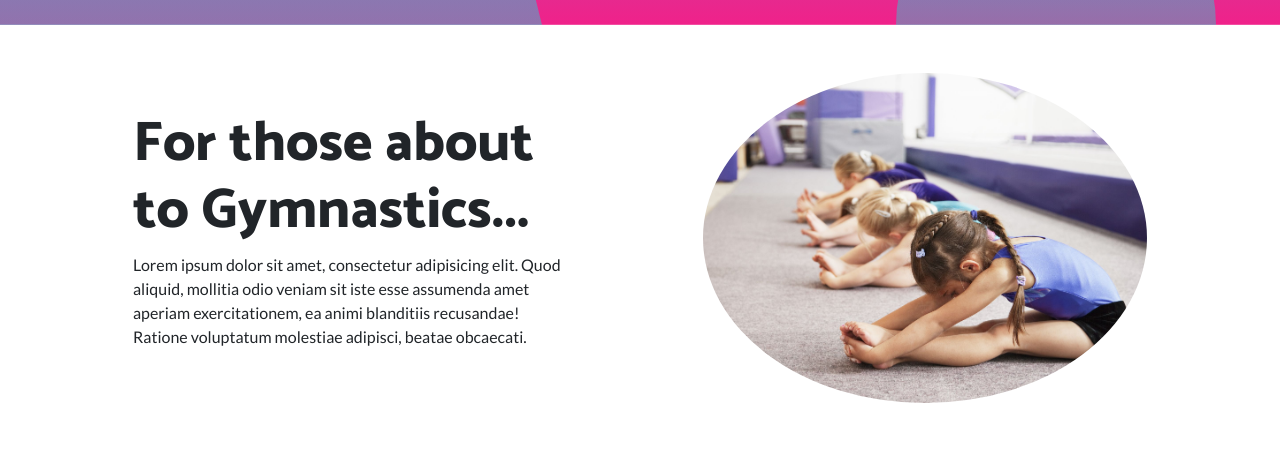
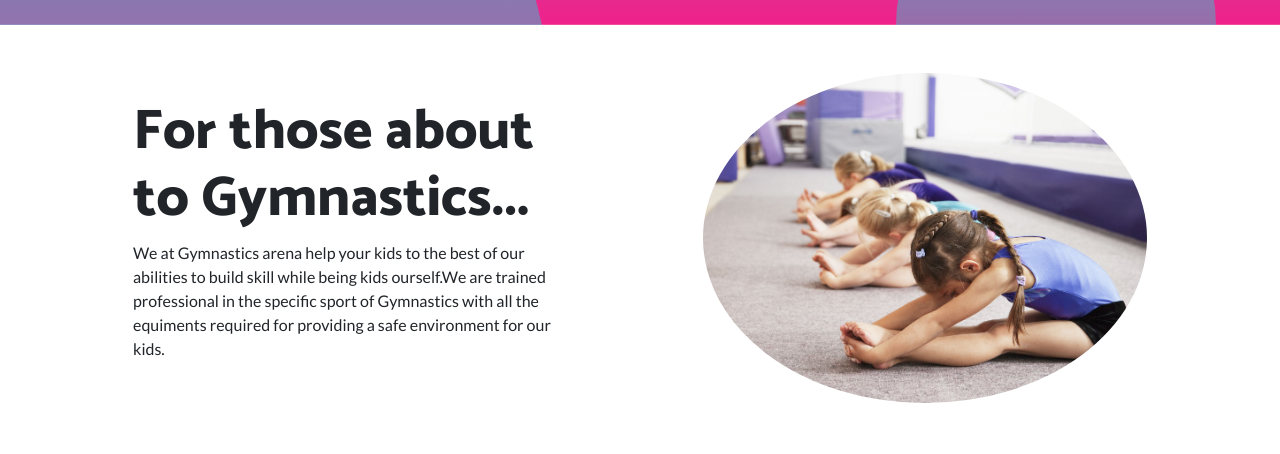
Before and after one commit to j-thepac/Manju_Gymnastics, a website: page index.html in a window 1280 px wide. Shown: the part 662-1116 px from the top of the page. Drawn offline with Linux system fonts and the light colour scheme; grey boxes are pictures that could not be loaded.

Commit message:
removed Lorem

```diff
--- a/index.html
+++ b/index.html
@@ -70,8 +70,7 @@
                     <div class="p-5">
                         <h2 class="display-4">For those about to Gymnastics...</h2>
                         <p>
-                            Lorem ipsum dolor sit amet, consectetur adipisicing elit. Quod aliquid, mollitia odio veniam sit iste esse assumenda amet aperiam exercitationem, ea animi blanditiis recusandae! Ratione voluptatum molestiae adipisci, beatae obcaecati.
-
+                            We at Gymnastics arena help your kids to the best of our abilities to build skill while being kids ourself.We are trained professional in the specific sport of Gymnastics with all the equiments required for providing a safe environment for our kids.
                         </p>
                     </div>
                 </div>
```
